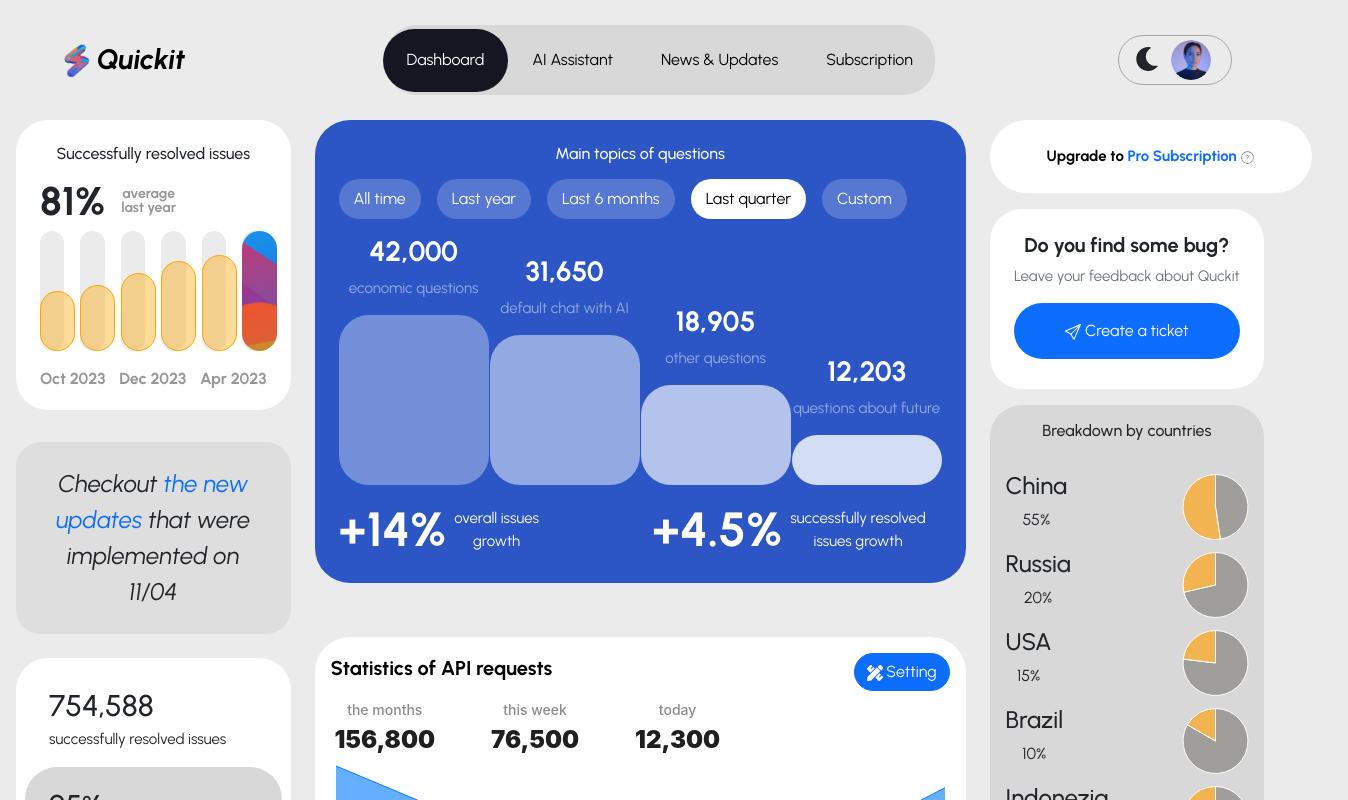
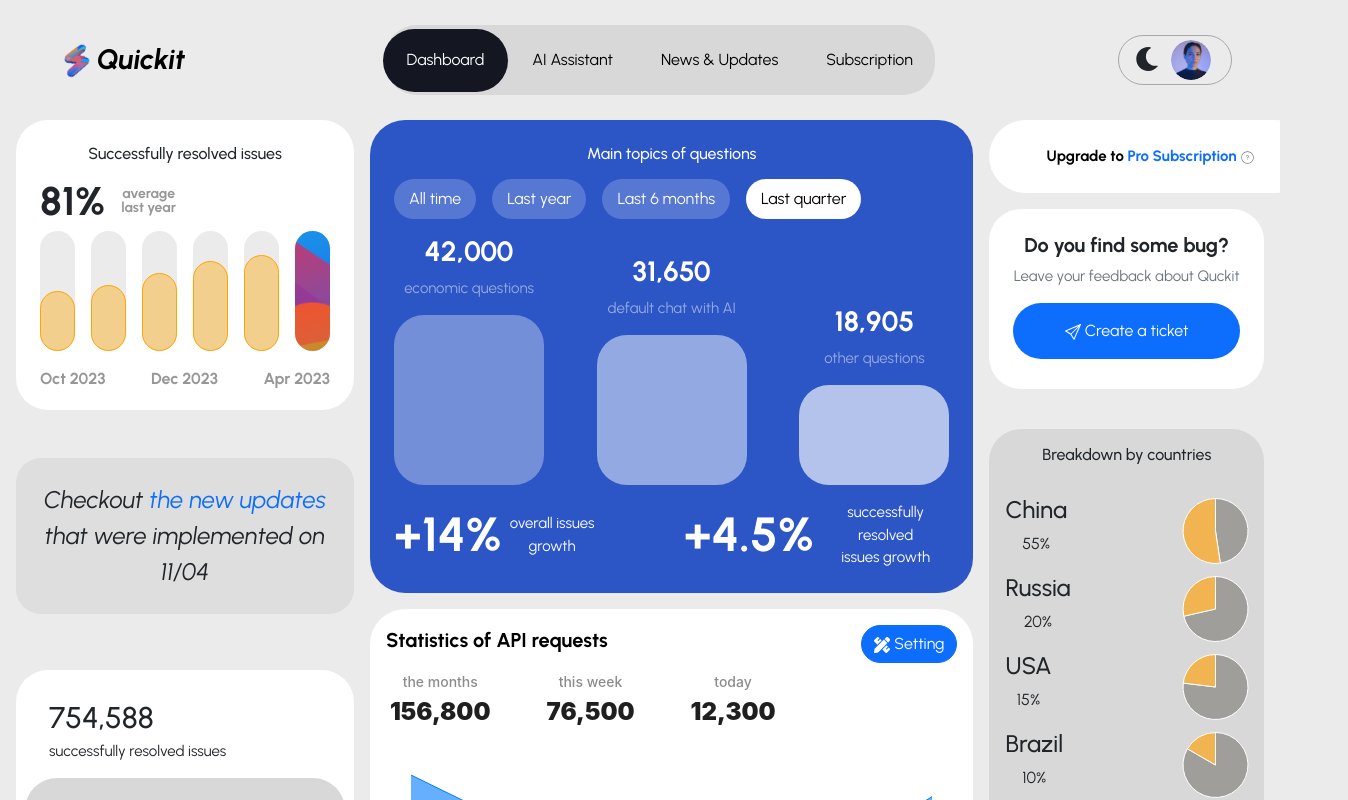
Before and after one commit to Remote-Company-Simulation-RCS/ai-dashboard, a React (Create React App) app: page /dashboard in a window 1280 px wide. Shown: the top 800 px of the page, 1348 px wide, since content can reach past the window. Built offline with nearby package versions, Linux system fonts and the light colour scheme; what groq-sdk would draw is missing.

Commit message:
fix responsive for dashboard page

```diff
--- a/src/components/BlueChart.jsx
+++ b/src/components/BlueChart.jsx
@@ -6,7 +6,7 @@ import BlueChartStick from "./BlueChartStick.jsx";
 
 function BlueChart() {
   return (
-    <div className="blue-chart p-4 mx-4">
+    <div className="blue-chart p-4">
       <div className="blue-chart-top">
         <h6>Main topics of questions</h6>
         <div className="blue-chart-questions d-flex gap-3 flex-wrap mt-3">
@@ -16,7 +16,7 @@ function BlueChart() {
           <Button className="btn rounded-pill chart-btn active-button">
             Last quarter
           </Button>
-          <Button className="btn rounded-pill chart-btn">Custom</Button>
+          <Button className="btn rounded-pill chart-btn d-md-flex d-lg-none d-xxl-flex">Custom</Button>
         </div>
       </div>
       <div className="blue-chart-middle mt-3">
@@ -33,21 +33,21 @@ function BlueChart() {
             subject="default chat with AI"
             height="60"
             order="2"
-            extraClass="d-none d-md-flex"
+            extraClass="d-flex"
           />
           <BlueChartStick
             quantity="18,905"
             subject="other questions"
             height="40"
             order="3"
-            extraClass="d-none d-lg-flex"
+            extraClass="d-none d-sm-flex "
           />
           <BlueChartStick
             quantity="12,203"
             subject="questions about future"
             height="20"
             order="4"
-            extraClass="d-none d-xl-flex"
+            extraClass="d-none d-md-flex d-lg-none d-xxl-flex"
           />
         </div>
       </div>
--- a/src/components/GrowingChart.jsx
+++ b/src/components/GrowingChart.jsx
@@ -17,12 +17,12 @@ const Chart = () => {
         </span>
       </div>
       <div className="progress-bars d-flex gap-3">
-        <FillBar fillHeight="50%" extraClass="d-none d-xl-flex" />
-        <FillBar fillHeight="55%" extraClass="d-none d-xl-flex" />
-        <FillBar fillHeight="65%" extraClass="d-none d-lg-flex" />
-        <FillBar fillHeight="75%" extraClass="d-none d-lg-flex" />
-        <FillBar fillHeight="80%" extraClass="d-flex" />
-        <FillBar fillHeight="100%" background={true} extraClass="d-flex" />
+        <FillBar fillHeight="50%" extraClass={"d-none d-sm-flex"}  />
+        <FillBar fillHeight="55%"  />
+        <FillBar fillHeight="65%"  />
+        <FillBar fillHeight="75%"  />
+        <FillBar fillHeight="80%"  />
+        <FillBar fillHeight="100%" background={true}  />
       </div>
       <div className="progress-data d-flex justify-content-between mt-3 fw-bold fs-6">
         <span className="d-none d-xl-block">Oct 2023</span>
--- a/src/components/Statistic.jsx
+++ b/src/components/Statistic.jsx
@@ -9,7 +9,7 @@ import "../styles/components/statistic.css";
 const formatter = (value) => <CountUp end={value} separator="," />;
 export default function Satatistic() {
   return (
-    <div className="statistic p-3 mx-4 gap-3 d-flex flex-column ">
+    <div className="statistic p-3 gap-3 d-flex flex-column ">
       <div className="statistic-top d-flex flex-column gap-1">
         <div className="d-flex justify-content-between align-items-center">
           <h3 className="fw-bold fs-5">Statistics of API requests</h3>
--- a/src/layouts/DashboardCenter.jsx
+++ b/src/layouts/DashboardCenter.jsx
@@ -4,7 +4,7 @@ import Statistic from '../components/Statistic';
 
 function DashboardCenter() {
     return (
-        <div className="dashboard-center d-flex justify-content-between flex-column">
+        <div className="w-100 h-100 m-0 d-flex justify-content-between flex-column gap-3 ">
             <BlueChart />
             <Statistic />
         </div>
--- a/src/layouts/DashboardLeft.jsx
+++ b/src/layouts/DashboardLeft.jsx
@@ -5,9 +5,11 @@ import DashAcievements from "../components/DashAcievements";
 
 function DashboardLeft() {
   return (
-    <div className="dashboard-left d-flex flex-column justify-content-between">
+    <div className="d-flex flex-column justify-content-lg-between ">
+      <div className="d-flex flex-column flex-sm-row flex-lg-column   gap-3">
       <GrowingChart />
       <NewUpdates />
+      </div>
       <DashAcievements />
     </div>
   );
--- a/src/layouts/DashboardRight.jsx
+++ b/src/layouts/DashboardRight.jsx
@@ -13,7 +13,7 @@ function DashboardRight() {
   }
 
   return (
-    <div className="dashboard-right d-none d-xl-block">
+    <div className="dashboard-right d-flex flex-column justify-content-between d-none d-xl-block">
       <Button
         type="submit"
         className="btn buttons text-start py-3 px-5 rounded-pill"
@@ -30,8 +30,10 @@ function DashboardRight() {
           </div>
         }
       />
+      <div className="d-flex flex-column justify-content-between gap-4">
       <BugReports />
       <CountriesStats />
+      </div>
     </div>
   );
 }
--- a/src/pages/DashboardPage.jsx
+++ b/src/pages/DashboardPage.jsx
@@ -9,14 +9,14 @@ import "../styles/pages/dashboardPage.css";
 
 function DashboardPage() {
   return (
-    <>
+    <div className="overflow-hidden ">
       <Navbar />
-    <div className="px-3 w-100 d-flex">
+    <div className="px-3 mb-3 gap-3 d-flex flex-column flex-lg-row  overflow-hidden">
       <DashboardLeft />
       <DashboardCenter />
       <DashboardRight />
     </div>
-    </>
+    </div>
   );
 }
 
--- a/src/styles/components/statistic.css
+++ b/src/styles/components/statistic.css
@@ -12,6 +12,7 @@
 .statistic-bottom {
   width: 100%;
   height: 70%;
+  padding: 20px;
 }
 .ant-statistic-title {
   color: var(--black);
--- a/src/styles/pages/dashboardPage.css
+++ b/src/styles/pages/dashboardPage.css
@@ -4,10 +4,11 @@
 
 .dashboard-right {
   width: 22%;
+  justify-content: space-between !important;
 }
 
 .dashboard-center {
-    width: 100%;
+    width: 56%;
 }
 
 .dashboard-right .buttons {
```
